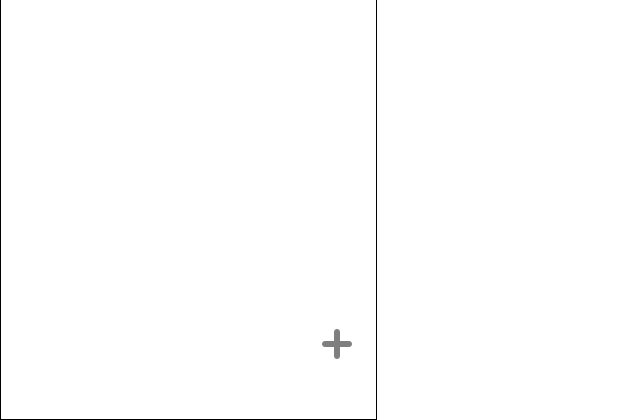
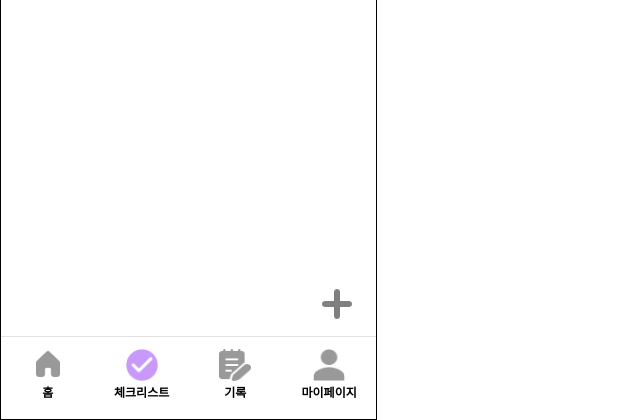
Before and after one commit to mingging27/FE_BE, a Django app: page /record/ in a window 1280 px wide. Shown: the part 427-847 px from the top of the page, without its empty margins (0-640 px from the left). Run offline with Django 5.2, Linux system fonts and the light colour scheme; the visitor is signed in with stand-in values (Sample User, id 1); data comes from the database, SQL or seed files in the repository; data that the repository does not hold is empty; some web fonts are replaced.

Commit message:
home2 nav

```diff
--- a/scare_prj/cal/templates/cal/home.html
+++ b/scare_prj/cal/templates/cal/home.html
@@ -115,6 +115,6 @@
         </a>
       </div>
     </div>
+    <script src="{% static './js/home.js' %}"></script>
   </body>
-  <script src="{% static './js/home.js' %}"></script>
 </html>
--- a/scare_prj/record/templates/record/home.html
+++ b/scare_prj/record/templates/record/home.html
@@ -1,7 +1,6 @@
 {% load static %}
 <!DOCTYPE html>
 <html lang="ko">
-
   <head>
     <meta charset="UTF-8" />
     <meta name="viewport" content="width=device-width, initial-scale=1.0" />
@@ -12,7 +11,7 @@
   <body>
     <div class="content">
       <div class="title">
-            <img src="{% static 'img/Logo.png' %}" alt="효담 로고" width="35" height="35">
+        <img src="{% static 'img/Logo.png' %}" alt="효담 로고" width="35" height="35" />
       </div>
       <div class="post_wrap">
         {% for record in records %}
@@ -21,15 +20,43 @@
           <p class="post_content">{{record.content}}</p>
           {%if record.image %}
           <div class="img_div">
-                    <img src="{{record.image.url}}" width="130">
+            <img src="{{record.image.url}}" width="130" />
           </div>
           {%endif%}
           <p class="date">{{record.created_at|date:"Y.m.d"}}</p>
         </div>
         {% empty %} 작성된 기록이 없습니다.{% endfor %}
       </div>
-        <a href="{%url 'record:create' %}"><img src="{% static 'img/+.png' %}" class="plus" height="30"></a>
+      <a href="{%url 'record:create' %}"><img src="{% static 'img/+.png' %}" class="plus" height="30" /></a>
+    </div>
+
+    <div class="nav_po">
+      <div class="bottom-navigation">
+        <a class="nav-menu" href="{% url 'cal:home' %}">
+          <div class="menu">
+            <img class="icon" src="{% static 'img/nav-01home_gray.png' %}" />
+            <span>홈</span>
+          </div>
+        </a>
+        <a class="nav-menu" href="{% url 'checklist:home' %}">
+          <div class="menu">
+            <img class="icon" src="{% static 'img/nav-02checklist_pur.png' %}" />
+            <span>체크리스트</span>
+          </div>
+        </a>
+        <a class="nav-menu" href="{% url 'record:home' %}">
+          <div class="menu">
+            <img class="icon" src="{% static 'img/nav-03memo.png' %}" />
+            <span>기록</span>
+          </div>
+        </a>
+        <a class="nav-menu" href="{% url 'accounts:mypage' %}">
+          <div class="menu">
+            <img class="icon" src="{% static 'img/nav-04mypage.png' %}" />
+            <span>마이페이지</span>
+          </div>
+        </a>
+      </div>
     </div>
   </body>
-
 </html>
--- a/scare_prj/static/css/document_main.css
+++ b/scare_prj/static/css/document_main.css
@@ -118,14 +118,14 @@ body {
 .plus {
   position: absolute;
   right: 24px;
-    bottom: 60px;
+  bottom: 100px;
 }
 
 .nav_po {
+  height: 20%;
   display: flex;
   flex-direction: column;
   justify-content: end;
-  margin-top: 110px;
 }
 
 .bottom-navigation {
```
Also changed, not shown: scare_prj/cal/templates/cal/home2.html (+9 -12 lines), scare_prj/static/css/home_detail1.css (renamed from scare_prj/static/css/home_detail.css, +10 -5 lines). Lines whose indentation alone changed are shown as unchanged.
